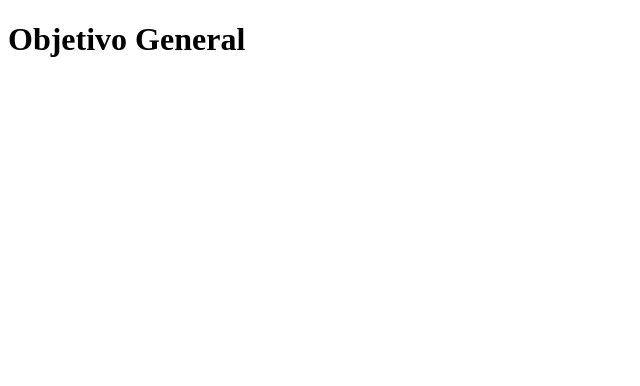
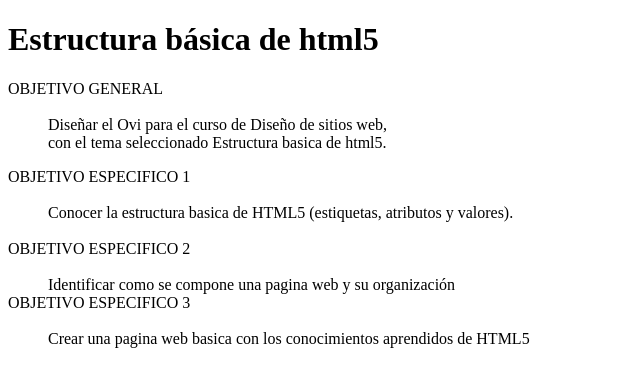
Before and after one commit to jdcortesgu/DSW-JairoCortes, a plain HTML site: page planing.html in a window 1280 px wide. Shown: the whole page, without its empty margins (0-640 px from the left). Drawn offline with Linux system fonts and the light colour scheme.

Commit message:
objt 1
creacion de los objetivos especificos

```diff
--- a/planing.html
+++ b/planing.html
@@ -3,15 +3,56 @@
 <head>
     <meta charset="UTF-8">
     <meta name="viewport" content="width=device-width, initial-scale=1.0">
-    <title>OVI</title>
+    <title>OVI Diseño de sitios WEB</title>
 </head>
 <body>
-    <nav>
-    </nav>
 
-    <H1>Objetivo General</H1>
+    <H1>Estructura básica de html5</H1>
 
 
+    <!--definicion de los objetivos-->
+<DL>
 
+    <!--la palabra que va ser definida-->
+        <dt>OBJETIVO GENERAL</dt>
+            <br>
+    <!-- la etiqueta dd es para la definicion-->
+        <dd>Diseñar el Ovi  para el curso  de  Diseño de sitios web,
+             <br>
+            con el tema seleccionado Estructura basica de html5.
+            </dd>
+</DL>
+
+
+<DL>
+
+
+        <dt>OBJETIVO ESPECIFICO 1</dt>
+    <br>
+
+        <dd> Conocer la estructura basica de HTML5 (estiquetas, atributos y valores).
+
+        </dd>
+    <br>
+        <dt>OBJETIVO ESPECIFICO 2</dt>
+    <br>
+
+        <dd>Identificar como se compone una pagina web  y su organización
+    <br>
+        </dd>
+        <dt>OBJETIVO ESPECIFICO 3</dt>
+    <br>
+
+        <dd>Crear una pagina web basica con los conocimientos aprendidos de HTML5
+    <br>
+            </dd>
+
+
+</DL>
+
+
+<!--https://www.arkaitzgarro.com/xhtml/capitulo-3.html-->
+<!--https://uniwebsidad.com/libros/xhtml/capitulo-2/etiquetas-y-atributos, https://www.eniun.com/html5-estructura-basica-elementos-semanticos/, -->
+<!---->
 </body>
 </html>
```
Also changed, not shown: index.html (+2 -0 lines), img/MAQUETACION.png (added).
